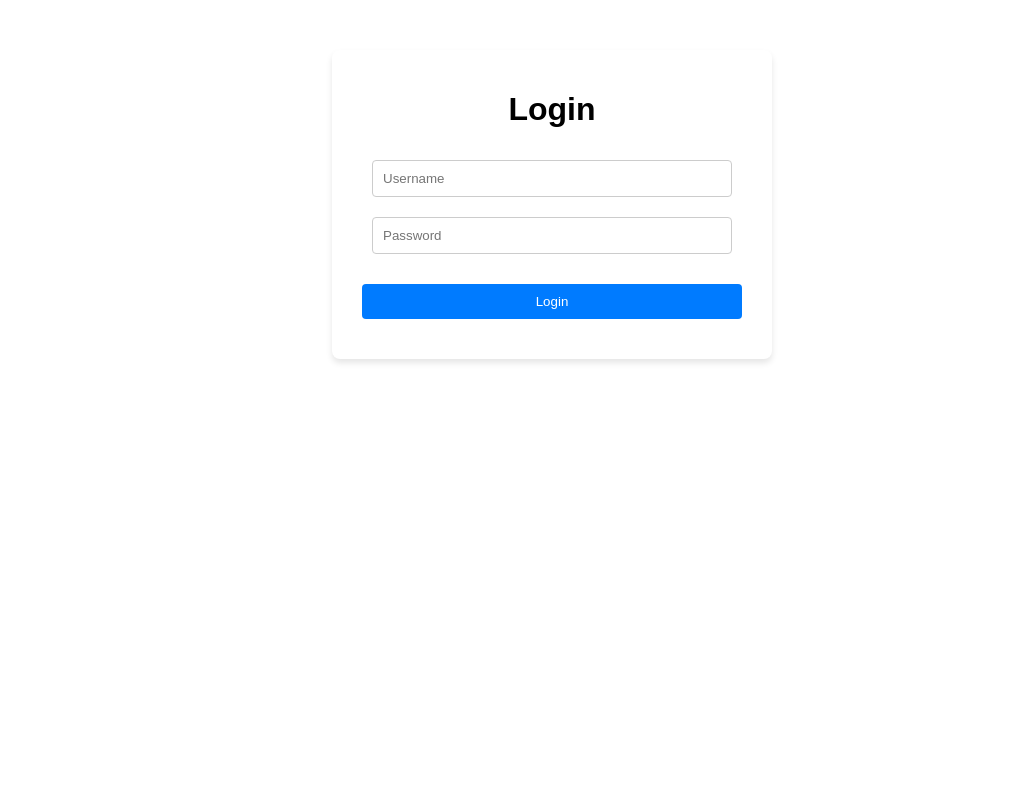
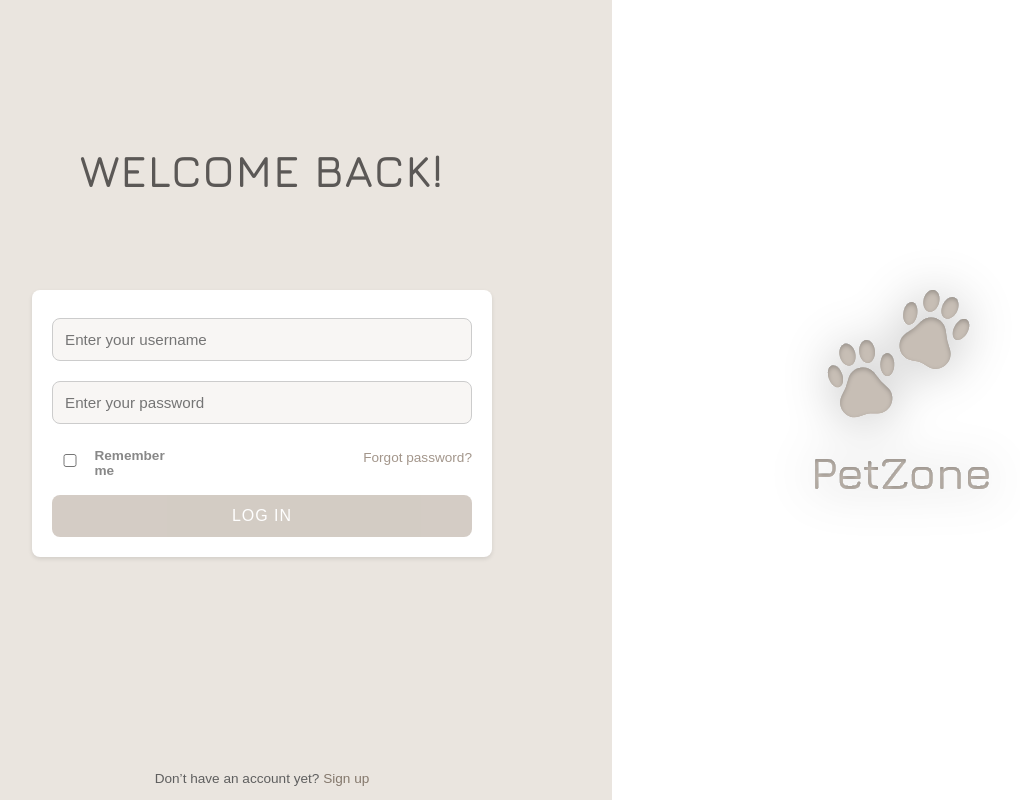
Before and after one commit to alicjanitecka/ZTPAI, a React (Vite) app in the folder frontend/: page /login in a window 1280 px wide. Shown: the whole page, without its empty margins (88-1108 px from the left). Built offline with nearby package versions, Linux system fonts and the light colour scheme; no server answers.

Commit message:
feat(auth): add frontend styling for login and registration

```diff
--- /dev/null
+++ b/frontend/src/components/Login.jsx
@@ -0,0 +1,73 @@
+import { useState } from "react";
+import { useNavigate } from "react-router-dom";
+import api from "../api";
+import { ACCESS_TOKEN, REFRESH_TOKEN } from "../constants";
+import "../styles/Login.css";
+import logo from "../assets/logo.svg"; // załaduj logo SVG
+
+function Login() {
+    // const [email, setEmail] = useState("");
+    const [username, setUsername] = useState("");
+    const [password, setPassword] = useState("");
+    const navigate = useNavigate();
+
+    const handleSubmit = async (e) => {
+        e.preventDefault();
+        try {
+            const res = await api.post("/api/token/", {
+                username,
+                password,
+            });
+            localStorage.setItem(ACCESS_TOKEN, res.data.access);
+            localStorage.setItem(REFRESH_TOKEN, res.data.refresh);
+            navigate("/");
+        } catch (err) {
+            alert("Login failed. Please check your credentials.");
+        }
+    };
+
+    return (
+        <div className="login-wrapper">
+            <div className="login-left">
+                <h2 className="login-title">WELCOME BACK!</h2>
+                <form onSubmit={handleSubmit} className="login-form">
+                    <input
+                        type="text"
+                        placeholder="Enter your username"
+                        value={username}
+                        onChange={(e) => setUsername(e.target.value)}
+                        required
+                    />
+                    <input
+                        type="password"
+                        placeholder="Enter your password"
+                        value={password}
+                        onChange={(e) => setPassword(e.target.value)}
+                        required
+                    />
+                    <div className="login-options">
+                        <label className="remember-label">
+                            <input type="checkbox" />
+                            Remember me
+                        </label>
+                        <a href="/forgot-password" className="forgot-link">
+                            Forgot password?
+                        </a>
+                    </div>
+                    <button type="submit" className="login-button" disabled={!username || !password}>
+                        LOG IN
+                    </button>
+                </form>
+                <p className="login-footer">
+                    Don’t have an account yet?
+                    <a href="/register"> Sign up</a>
+                </p>
+            </div>
+            <div className="login-right">
+                <img src={logo} alt="PetZone Logo" className="login-logo" />
+            </div>
+        </div>
+    );
+}
+
+export default Login;
--- /dev/null
+++ b/frontend/src/components/Signup.jsx
@@ -0,0 +1,86 @@
+import { useState } from "react";
+import { useNavigate } from "react-router-dom";
+import api from "../api";
+import "../styles/Login.css";
+import logo from "../assets/logo.svg";
+
+function Signup() {
+    const [username, setUsername] = useState("");
+    const [email, setEmail] = useState("");
+    const [password, setPassword] = useState("");
+    const [confirmPassword, setConfirmPassword] = useState("");
+    const navigate = useNavigate();
+
+    const handleSubmit = async (e) => {
+        e.preventDefault();
+        if (password !== confirmPassword) {
+            alert("Passwords do not match.");
+            return;
+        }
+        try {
+            await api.post("api/user/register/", {
+                username,
+                email,
+                password,
+            });
+            alert("Account created successfully. Please log in.");
+            navigate("/login");
+        } catch (err) {
+            alert("Signup failed. Please try a different username.");
+        }
+    };
+
+    return (
+        <div className="login-wrapper">
+            <div className="login-left">
+                <h2 className="login-title">CREATE ACCOUNT</h2>
+                <form onSubmit={handleSubmit} className="login-form">
+                    <input
+                        type="text"
+                        placeholder="Choose a username"
+                        value={username}
+                        onChange={(e) => setUsername(e.target.value)}
+                        required
+                    />
+                    <input
+                        type="email"
+                        placeholder="Enter your email"
+                        value={email}
+                        onChange={(e) => setEmail(e.target.value)}
+                        required
+                    />
+                    <input
+                        type="password"
+                        placeholder="Enter your password"
+                        value={password}
+                        onChange={(e) => setPassword(e.target.value)}
+                        required
+                    />
+                    <input
+                        type="password"
+                        placeholder="Confirm your password"
+                        value={confirmPassword}
+                        onChange={(e) => setConfirmPassword(e.target.value)}
+                        required
+                    />
+                    <button
+                        type="submit"
+                        className="login-button"
+                        disabled={!email || !username || !password || !confirmPassword}
+                    >
+                        SIGN UP
+                    </button>
+                </form>
+                <p className="login-footer">
+                    Already have an account?
+                    <a href="/login"> Log in</a>
+                </p>
+            </div>
+            <div className="login-right">
+                <img src={logo} alt="PetZone Logo" className="login-logo" />
+            </div>
+        </div>
+    );
+}
+
+export default Signup;
--- a/frontend/src/pages/Home.jsx
+++ b/frontend/src/pages/Home.jsx
@@ -102,7 +102,6 @@ function Home() {
         <button onClick={handleLogout} style={{ float: "right", marginBottom: "1rem" }}>
             Wyloguj
         </button>
-        <h1>Lista użytkowników</h1>
             <h1>Dodaj użytkownika</h1>
 
             {errorMsg && <p style={{ color: 'red' }}>{errorMsg}</p>}
--- a/frontend/src/pages/Login.jsx
+++ b/frontend/src/pages/Login.jsx
@@ -1,4 +1,4 @@
-import Form from "../components/Form"
+import Form from "../components/Login"
 
 function Login() {
     return <Form route="/api/token/" method="login" />
--- a/frontend/src/pages/Register.jsx
+++ b/frontend/src/pages/Register.jsx
@@ -1,4 +1,4 @@
-import Form from "../components/Form"
+import Form from "../components/Signup"
 
 function Register() {
     return <Form route="/api/user/register/" method="register" />
--- a/frontend/src/styles/Form.css
+++ b/frontend/src/styles/Form.css
@@ -3,34 +3,98 @@
     flex-direction: column;
     align-items: center;
     justify-content: center;
-    margin: 50px auto;
-    padding: 20px;
-    border-radius: 8px;
-    box-shadow: 0 4px 6px rgba(0, 0, 0, 0.1);
+    margin: 60px auto;
+    padding: 36px 32px 28px 32px;
+    border-radius: 16px;
+    box-shadow: 0 8px 24px rgba(0,0,0,0.08);
     max-width: 400px;
+    background: #fff;
+}
+
+.form-logo {
+    font-size: 2rem;
+    font-weight: bold;
+    color: #007bff;
+    margin-bottom: 12px;
+    letter-spacing: 1px;
+    font-family: 'Montserrat', sans-serif;
+}
+
+.form-title {
+    font-size: 1.5rem;
+    font-weight: 700;
+    margin-bottom: 28px;
+    color: #222;
+    letter-spacing: 1px;
 }
 
 .form-input {
-    width: 90%;
-    padding: 10px;
+    width: 100%;
+    padding: 12px;
     margin: 10px 0;
-    border: 1px solid #ccc;
-    border-radius: 4px;
+    border: 1px solid #e0e0e0;
+    border-radius: 6px;
+    font-size: 1rem;
+    background: #fafbfc;
     box-sizing: border-box;
 }
 
+.form-options {
+    display: flex;
+    justify-content: space-between;
+    align-items: center;
+    width: 100%;
+    margin-bottom: 12px;
+}
+
+.remember-me {
+    font-size: 0.95rem;
+    color: #555;
+    display: flex;
+    align-items: center;
+    gap: 6px;
+}
+
+.forgot-link {
+    font-size: 0.95rem;
+    color: #007bff;
+    text-decoration: none;
+    transition: color 0.2s;
+}
+.forgot-link:hover {
+    color: #0056b3;
+    text-decoration: underline;
+}
+
 .form-button {
-    width: 95%;
-    padding: 10px;
-    margin: 20px 0;
+    width: 100%;
+    padding: 12px;
+    margin: 18px 0 8px 0;
     background-color: #007bff;
     color: white;
     border: none;
-    border-radius: 4px;
+    border-radius: 6px;
+    font-size: 1.1rem;
+    font-weight: 600;
     cursor: pointer;
-    transition: background-color 0.2s ease-in-out;
+    transition: background-color 0.2s;
+    letter-spacing: 1px;
 }
-
 .form-button:hover {
     background-color: #0056b3;
 }
+
+.form-footer {
+    margin-top: 10px;
+    font-size: 0.97rem;
+    color: #444;
+}
+.form-footer a {
+    color: #007bff;
+    text-decoration: none;
+    margin-left: 5px;
+    font-weight: 500;
+}
+.form-footer a:hover {
+    text-decoration: underline;
+}
--- /dev/null
+++ b/frontend/src/styles/Login.css
@@ -0,0 +1,127 @@
+@import url('https://fonts.googleapis.com/css2?family=Jura:wght@400;600&display=swap');
+
+
+/* Reset i podstawowe fonty */
+body {
+    margin: 0;
+    font-family: 'Jura', sans-serif;
+    background-color: #f7f4f0;
+}
+
+.login-wrapper {
+    display: flex;
+    height: 100vh;
+}
+
+.login-left {
+    flex: 1;
+    background-color: #eae5df;
+    display: flex;
+    flex-direction: column;
+    justify-content: center;
+    align-items: center;
+    padding: 0 60px;
+}
+
+.login-title {
+    font-size: 2.8rem;
+    font-weight: 600;
+    color: #5b5856;
+    margin-top: 144px;
+    letter-spacing: 0.8px;
+    font-family: 'Jura', sans-serif;
+}
+
+.login-form {
+    width: 100%;
+    max-width: 420px;
+    display: flex;
+    flex-direction: column;
+    margin-bottom: 194px;
+}
+
+.login-form input {
+    padding: 12px;
+    margin-bottom: 12px;
+    border: 1px solid #ccc;
+    border-radius: 8px;
+    background-color: #f8f6f4;
+    font-size: 0.95rem;
+}
+
+.login-options {
+    display: flex;
+    justify-content: space-between;
+    align-items: center;
+    font-size: 0.85rem;
+    margin-bottom: 16px;
+    color: #888;
+}
+
+.remember-label {
+    display: flex;
+    align-items: center;
+    gap: 6px;
+}
+
+.forgot-link {
+    color: #a3968b;
+    text-decoration: none;
+}
+
+.forgot-link:hover {
+    text-decoration: underline;
+}
+
+.login-button {
+    background-color: #b7ab9e;
+    color: white;
+    padding: 12px;
+    border: none;
+    border-radius: 8px;
+    font-size: 1rem;
+    cursor: pointer;
+    letter-spacing: 1px;
+}
+
+.login-button:disabled {
+    opacity: 0.6;
+    cursor: not-allowed;
+}
+
+.login-footer {
+    margin-top: 20px;
+    font-size: 0.85rem;
+    color: #5f5f5f;
+}
+
+.login-footer a {
+    color: #84786c;
+    text-decoration: none;
+    font-weight: 500;
+}
+
+.login-footer a:hover {
+    text-decoration: underline;
+}
+
+.login-right {
+    flex: 1;
+    background-color: #fff;
+    display: flex;
+    flex-direction: column;
+    justify-content: center;
+    align-items: center;
+}
+
+.login-logo {
+    width: 272px;
+    height: auto;
+    margin-bottom: 16px;
+}
+
+.logo-text {
+    font-size: 1.5rem;
+    color: #948a80;
+    letter-spacing: 1px;
+}
```
Also changed, not shown: frontend/src/assets/logo.svg (added), frontend/src/styles/Signup.css (added). Lines whose indentation alone changed are shown as unchanged.
